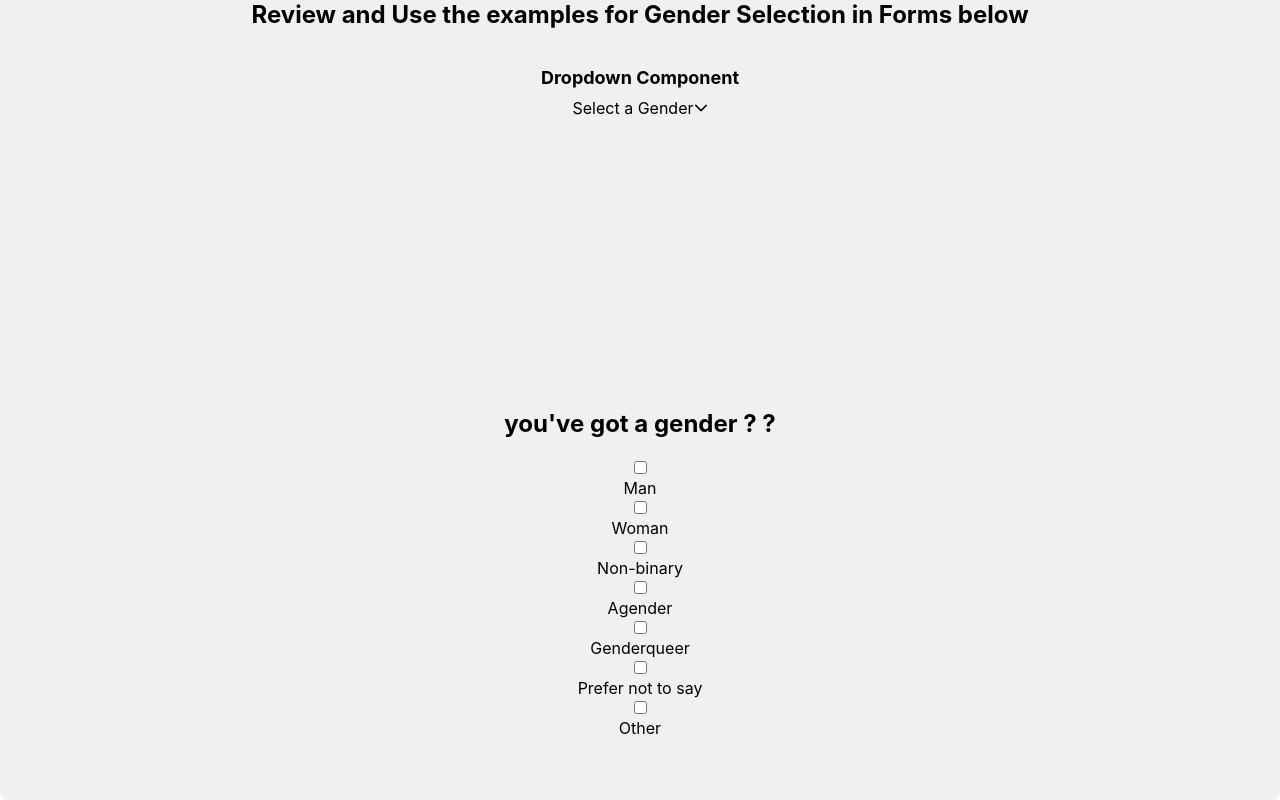
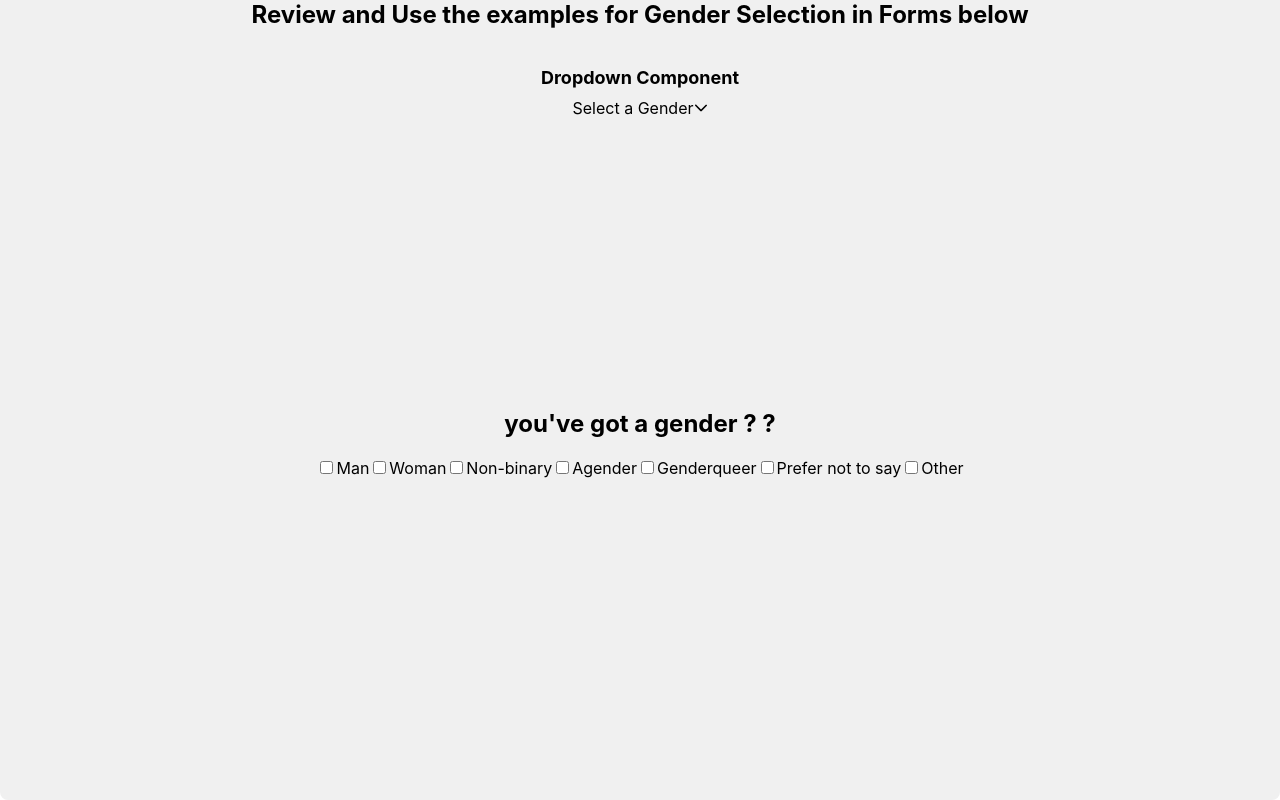
Before and after one commit to mellaskowski/gender-ux, a React (Create React App) app: page / in a window 1280 px wide. Shown: the part 680-1480 px from the top of the page. Built offline with nearby package versions, Linux system fonts and the light colour scheme.

Commit message:
get all gender selections on one line

```diff
--- a/src/App.css
+++ b/src/App.css
@@ -43,11 +43,14 @@
   margin-bottom: 10px;
 }
 
-@keyframes App-logo-spin {
-  from {
-    transform: rotate(0deg);
-  }
-  to {
-    transform: rotate(360deg);
-  }
+.checkbox-label {
+  white-space: nowrap;
 }
+
+.checkbox-label * {
+  display: inline;
+}
+
+.checkbox-container {
+  display: inline;
+}
--- a/src/Components/GenderCheckbox.js
+++ b/src/Components/GenderCheckbox.js
@@ -15,20 +15,25 @@ export default function GenderCheckbox({options, category}) {
     };
 
     return(
-        <div className="card flex justify-content-center">
+        <div className="card">
                                         <h2>{category} ?   </h2>
 
             <div className="flex flex-column gap-8">
                 {options.map((option) => {
                     return (
-                        <div>
-                            <div key={option.key} className="flex align-items-center">
-                                <Checkbox inputId={option.key} name="option" value={option} onChange={onOptionChange} checked={selectedOptions.some((item) => item.key === option.key)} />
+
+                            <span key={option.key} className="checkbox-label">
+                                <Checkbox
+                                    inputId={option.key}
+                                    name="option"
+                                    value={option}
+                                    onChange={onOptionChange}
+                                    />
                                 <label htmlFor={option.key} className="ml-2">
                                     {option.name}
                                 </label>
-                            </div>
-                        </div>
+                            </span>
+
                     );
                 })}
             </div>
```
